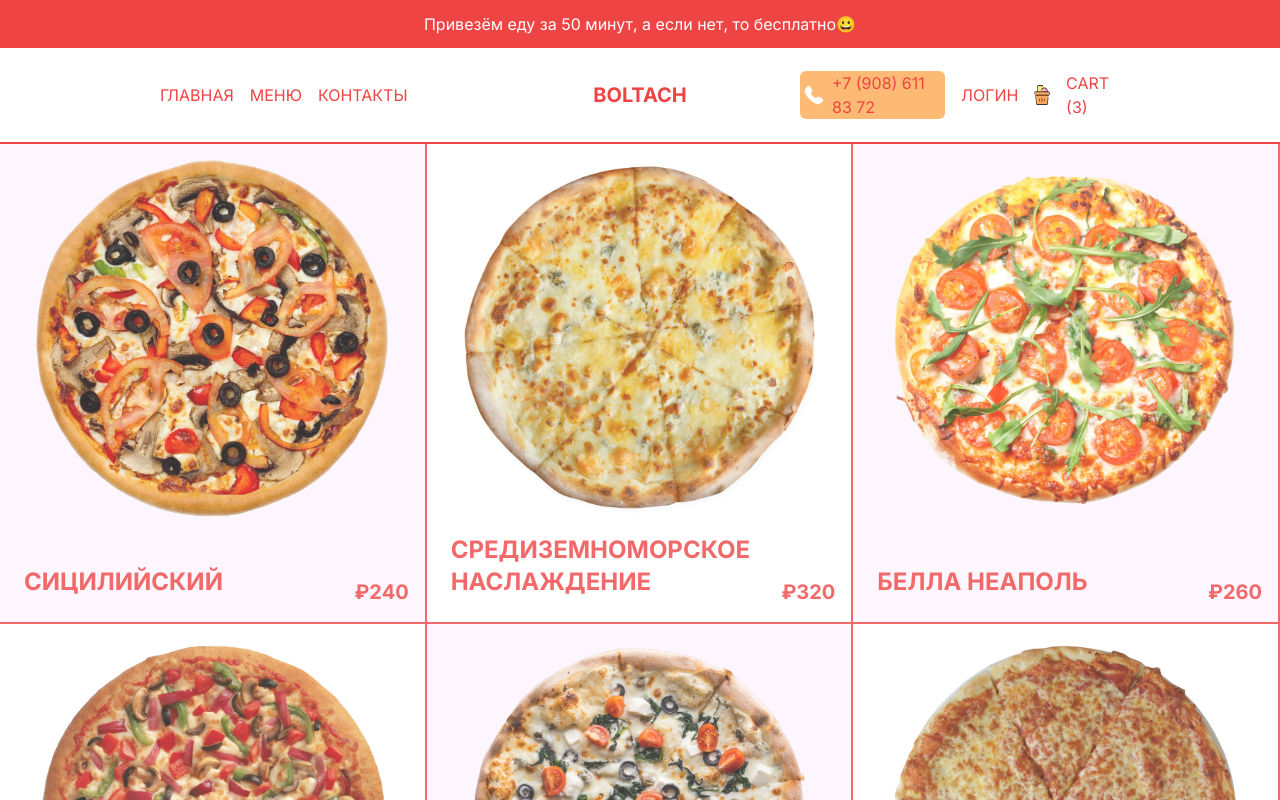
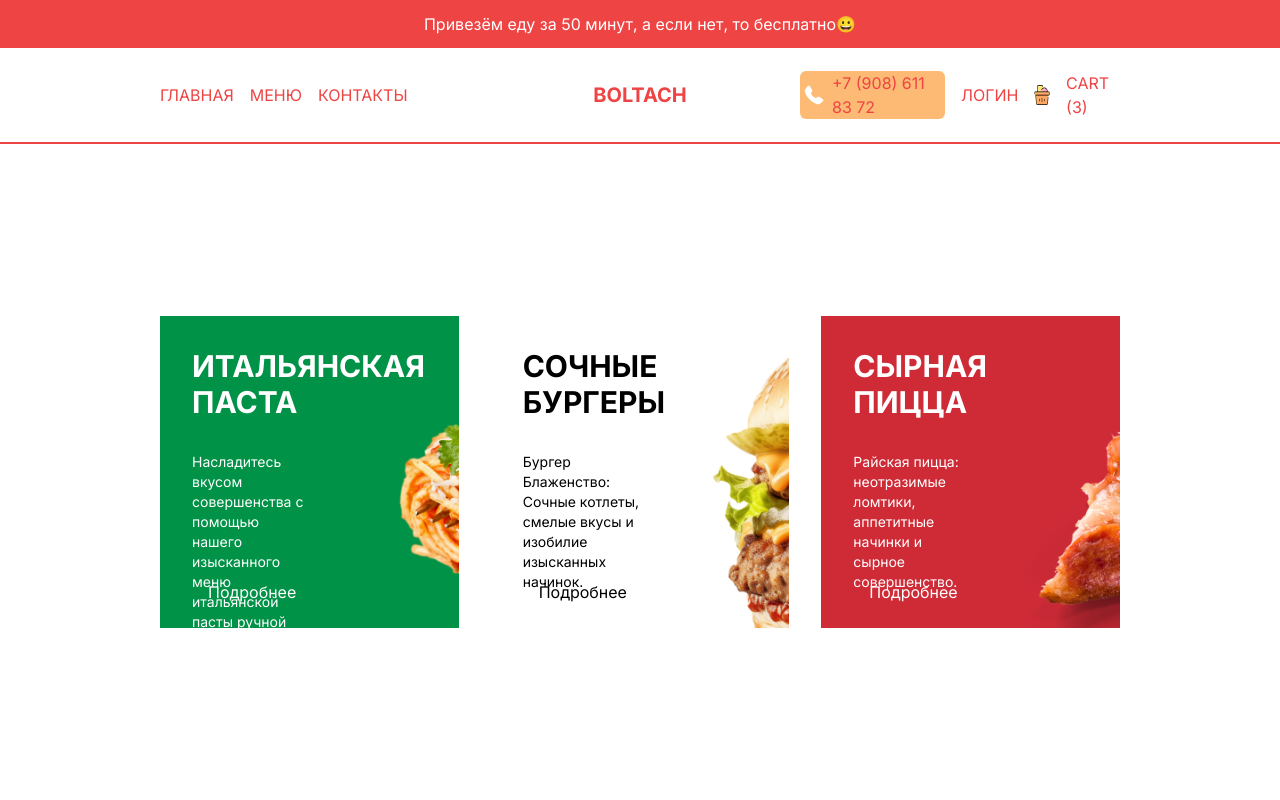
Before and after one commit to AddBlockk/Restaurant-App, a Next.js app: page /menu in a window 1280 px wide. Shown: the top 800 px of the page. Built offline with nearby package versions, Linux system fonts and the light colour scheme.

Commit message:
add routes on menu and categories

```diff
--- a/src/app/product/[id]/page.tsx
+++ b/src/app/menu/[category]/[id]/page.tsx
@@ -2,13 +2,15 @@
 
 import { useParams } from "next/navigation";
 import Price from "@/components/Price";
-import { pizzas } from "@/data";
+import { featuredProducts } from "@/data";
 import Image from "next/image";
 import React from "react";
 
 const ProductPage = () => {
   const { id } = useParams();
-  const product = pizzas.find((item) => item.id === Number(id)) || pizzas[0];
+  const product =
+    featuredProducts.find((item) => item.id === Number(id)) ||
+    featuredProducts[0];
 
   return (
     <div className="p-4 lg:px-20 xl:px-40 h-screen flex flex-col justify-around text-red-500 md:flex-row md:gap-8 md:items-center">
--- /dev/null
+++ b/src/app/menu/loading.tsx
@@ -0,0 +1,4 @@
+export default function Loading() {
+  // You can add any UI inside Loading, including a Skeleton.
+  return "Loading...";
+}
--- a/src/app/menu/page.tsx
+++ b/src/app/menu/page.tsx
@@ -1,39 +1,38 @@
-import { pizzas } from "@/data";
-import Image from "next/image";
+import { burgers, menu, pizzas } from "@/data";
 import Link from "next/link";
-import React from "react";
+import React, { Suspense, useState } from "react";
+import Loading from "./loading";
 
-const CategoryPage = () => {
+const MenuPage = () => {
   return (
-    <div className="flex flex-wrap text-red-500">
-      {pizzas.map((item) => (
+    <Suspense fallback={<Loading />}>
+      <div className="grid grid-cols-1 md:grid-cols-2 lg:grid-cols-3 gap-8 p-4 lg:px-20 xl:px-40 h-[calc(100vh-6rem)] md:h-[calc(100vh-9rem)] items-center">
+        {menu.map((category) => (
           <Link
-          className="w-[100%] h-[60vh] border-r-2 border-b-2 opacity-80 hover:opacity-100 border-red-500 sm:w-1/2 lg:w-1/3 p-4 flex flex-col justify-between group odd:bg-fuchsia-50"
-          href={`/product/${item.id}`}
-          key={item.id}>
-          {/* IMAGE CONTAINER */}
-          {item.img && (
-            <div className="relative h-[80%] overflow-hidden">
-              <Image
-                src={item.img}
-                alt=""
-                fill
-                className="object-contain transition-all duration-500 hover:rotate-[60deg]"
-              />
+            href={`/menu/${category.slug}`}
+            key={category.id}
+            className="relative bg-cover p-8 md:h-1/2"
+            style={{ backgroundImage: `url(${category.img})` }}>
+            <div
+              className={`text-${category.color} flex flex-col justify-between h-full w-[50%]`}>
+              <div>
+                <h1 className="uppercase font-bold text-3xl">
+                  {category.title}
+                </h1>
+                <p className="text-sm my-8">{category.desc}</p>
               </div>
-          )}
-          {/* TEXT CONTAINER */}
-          <div className="flex items-end justify-between font-bold">
-            <h1 className="text-2xl uppercase p-2 w-[80%]">{item.title}</h1>
-            <h2 className="group-hover:hidden text-xl">₽{item.price}</h2>
-            <button className="hidden group-hover:block uppercase bg-red-500 text-white p-2 rounded-md hover:bg-red-900 hover:ease-in duration-100">
-              Добавить в корзину
+              <button
+                className={`text-${
+                  category.color === "white" ? "black" : "black"
+                } py-2 px-4 rounded-md absolute bottom-4`}>
+                Подробнее
               </button>
             </div>
           </Link>
         ))}
       </div>
+    </Suspense>
   );
 };
 
-export default CategoryPage;
+export default MenuPage;
--- a/src/data.ts
+++ b/src/data.ts
@@ -199,6 +199,180 @@ export const featuredProducts: Products = [
       },
     ],
   },
+  {
+    id: 10,
+    title: "Песто Примавера",
+    desc: "Классическое итальянское блюдо с тонкой хрустящей корочкой, острым томатным соусом, свежей моцареллой и смесью ароматных трав, посыпанное листьями салата, помидорами и ложкой острого майонеза.",
+    img: "/temporary/p10.png",
+    price: 280,
+    options: [
+      {
+        title: "Маленькая",
+        additionalPrice: 0,
+      },
+      {
+        title: "Средняя",
+        additionalPrice: 4,
+      },
+      {
+        title: "Большая",
+        additionalPrice: 6,
+      },
+    ],
+  },
+  {
+    id: 11,
+    title: "Вегетарианское блюдо высшего качества",
+    desc: "Классическое итальянское блюдо с тонкой хрустящей корочкой, острым томатным соусом, свежей моцареллой и смесью ароматных трав, посыпанное листьями салата, помидорами и ложкой острого майонеза.",
+    img: "/temporary/p11.png",
+    price: 240,
+    options: [
+      {
+        title: "Маленькая",
+        additionalPrice: 0,
+      },
+      {
+        title: "Средняя",
+        additionalPrice: 4,
+      },
+      {
+        title: "Большая",
+        additionalPrice: 6,
+      },
+    ],
+  },
+  {
+    id: 12,
+    title: "Фантазия о четырех сырах",
+    desc: "Испытайте настоящее сырное блаженство с плавленой смесью сыров моцарелла, чеддер, проволоне и пармезан, создавая насыщенную и аппетитную пиццу.",
+    img: "/temporary/p12.png",
+    price: 220,
+    options: [
+      {
+        title: "Маленькая",
+        additionalPrice: 0,
+      },
+      {
+        title: "Средняя",
+        additionalPrice: 4,
+      },
+      {
+        title: "Большая",
+        additionalPrice: 6,
+      },
+    ],
+  },
+];
+
+export const pasta: Products = [
+  {
+    id: 4,
+    title: "Пряная Арраббиата",
+    desc: "Порадуйте свои вкусовые рецепторы этой огненной пастой, сочетающей пенне с острым томатным соусом, настоянным на чесноке, хлопьях красного перца чили и свежем базилике.",
+    img: "/temporary/p4.png",
+    price: 260,
+    options: [
+      {
+        title: "Маленькая",
+        additionalPrice: 0,
+      },
+      {
+        title: "Средняя",
+        additionalPrice: 4,
+      },
+      {
+        title: "Большая",
+        additionalPrice: 6,
+      },
+    ],
+  },
+  {
+    id: 7,
+    title: "Лингвини с чесноком и пармезаном",
+    desc: "Лакомство для любителей чеснока с лингвини, запеченным в сливочном соусе из пармезана, настоянным на чесноке и украшенным рубленой петрушкой, болгарским перцем и помидорами черри.",
+    img: "/temporary/p7.png",
+    price: 280,
+    options: [
+      {
+        title: "Маленькая",
+        additionalPrice: 0,
+      },
+      {
+        title: "Средняя",
+        additionalPrice: 4,
+      },
+      {
+        title: "Большая",
+        additionalPrice: 6,
+      },
+    ],
+  },
+];
+
+export const burgers: Products = [
+  {
+    id: 2,
+    title: "Бекон Делюкс",
+    desc: "Побалуйте себя вкусным дымком с говяжьей котлетой, приготовленной на гриле, посыпанной хрустящим беконом, плавленым сыром чеддер, карамелизированным луком и небольшим количеством острого соуса барбекю.",
+    img: "/temporary/p2.png",
+    price: 290,
+    options: [
+      {
+        title: "Маленькая",
+        additionalPrice: 0,
+      },
+      {
+        title: "Средняя",
+        additionalPrice: 4,
+      },
+      {
+        title: "Большая",
+        additionalPrice: 6,
+      },
+    ],
+  },
+  {
+    id: 5,
+    title: "Халапеньо Фиеста",
+    desc: "Порадуйте свои вкусовые рецепторы зажигательным вкусом! В состав этого бургера входят сочная говяжья котлета, жгучий халапеньо, сыр пеппер Джек и пикантный майонезный соус чипотле, а также все классические начинки на поджаренной булочке.",
+    img: "/temporary/p5.png",
+    price: 290,
+    options: [
+      {
+        title: "Маленькая",
+        additionalPrice: 0,
+      },
+      {
+        title: "Средняя",
+        additionalPrice: 4,
+      },
+      {
+        title: "Большая",
+        additionalPrice: 6,
+      },
+    ],
+  },
+  {
+    id: 9,
+    title: "Гавайский терияки",
+    desc: "Ощутите вкус тропиков с сочной говяжьей котлетой, глазированной острым соусом терияки, с ананасом на гриле, хрустящим беконом и свежим листьями салата, а также со всеми классическими начинками на поджаренной булочке.",
+    img: "/temporary/p9.png",
+    price: 290,
+    options: [
+      {
+        title: "Маленькая",
+        additionalPrice: 0,
+      },
+      {
+        title: "Средняя",
+        additionalPrice: 4,
+      },
+      {
+        title: "Большая",
+        additionalPrice: 6,
+      },
+    ],
+  },
 ];
 
 export const pizzas: Products = [
@@ -224,7 +398,7 @@ export const pizzas: Products = [
     ],
   },
   {
-    id: 2,
+    id: 8,
     title: "Средиземноморское наслаждение",
     desc: "Отправляйтесь в кулинарное путешествие с этим блюдом в средиземноморском стиле, в состав которого входят пикантный сыр фета, оливки Каламата, вяленые помидоры и немного орегано.",
     img: "/temporary/p8.png",
@@ -266,7 +440,7 @@ export const pizzas: Products = [
     ],
   },
   {
-    id: 4,
+    id: 10,
     title: "Песто Примавера",
     desc: "Классическое итальянское блюдо с тонкой хрустящей корочкой, острым томатным соусом, свежей моцареллой и смесью ароматных трав, посыпанное листьями салата, помидорами и ложкой острого майонеза.",
     img: "/temporary/p10.png",
@@ -287,7 +461,7 @@ export const pizzas: Products = [
     ],
   },
   {
-    id: 5,
+    id: 11,
     title: "Вегетарианское блюдо высшего качества",
     desc: "Классическое итальянское блюдо с тонкой хрустящей корочкой, острым томатным соусом, свежей моцареллой и смесью ароматных трав, посыпанное листьями салата, помидорами и ложкой острого майонеза.",
     img: "/temporary/p11.png",
@@ -308,11 +482,32 @@ export const pizzas: Products = [
     ],
   },
   {
-    id: 6,
+    id: 12,
     title: "Фантазия о четырех сырах",
     desc: "Испытайте настоящее сырное блаженство с плавленой смесью сыров моцарелла, чеддер, проволоне и пармезан, создавая насыщенную и аппетитную пиццу.",
     img: "/temporary/p12.png",
     price: 220,
+    options: [
+      {
+        title: "Маленькая",
+        additionalPrice: 0,
+      },
+      {
+        title: "Средняя",
+        additionalPrice: 4,
+      },
+      {
+        title: "Большая",
+        additionalPrice: 6,
+      },
+    ],
+  },
+  {
+    id: 6,
+    title: "Магия Маргариты",
+    desc: "Вечное блюдо с изюминкой, с тонкой корочкой, украшенной сладкими помидорами, свежим базиликом, сливочной моцареллой, сбрызнутой оливковым маслом первого отжима, свежей рукколой и бальзамической глазурью.",
+    img: "/temporary/p6.png",
+    price: 240,
     options: [
       {
         title: "Маленькая",
@@ -342,7 +537,7 @@ type Menu = {
 export const menu: Menu = [
   {
     id: 1,
-    slug: "пасты",
+    slug: "pasta",
     title: "Итальянская паста",
     desc: "Насладитесь вкусом совершенства с помощью нашего изысканного меню итальянской пасты ручной работы.",
     img: "/temporary/m1.png",
@@ -350,7 +545,7 @@ export const menu: Menu = [
   },
   {
     id: 2,
-    slug: "бургеры",
+    slug: "burgers",
     title: "Сочные бургеры",
     desc: "Бургер Блаженство: Сочные котлеты, смелые вкусы и изобилие изысканных начинок.",
     img: "/temporary/m2.png",
@@ -358,7 +553,7 @@ export const menu: Menu = [
   },
   {
     id: 3,
-    slug: "пиццы",
+    slug: "pizzas",
     title: "Сырная пицца",
     desc: "Райская пицца: неотразимые ломтики, аппетитные начинки и сырное совершенство.",
     img: "/temporary/m3.png",
```
Also changed, not shown: src/app/menu/[category]/page.tsx (+29 -6 lines), src/app/product/[id]/index.tsx (deleted, +0 -24 lines), src/components/CountDown.tsx (deleted, +0 -33 lines), src/components/Featured.tsx (+6 -4 lines), src/components/Offer.tsx (+5 -6 lines). Lines whose indentation alone changed are shown as unchanged.
